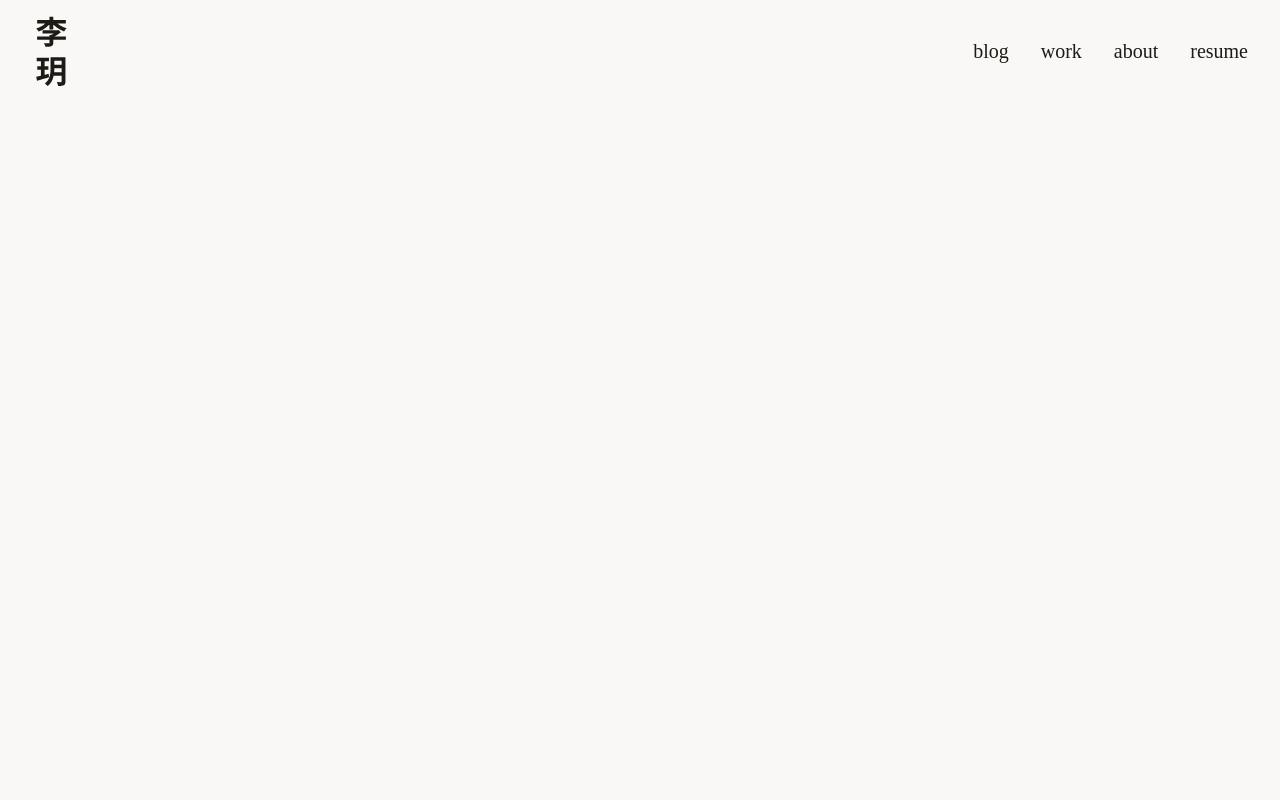
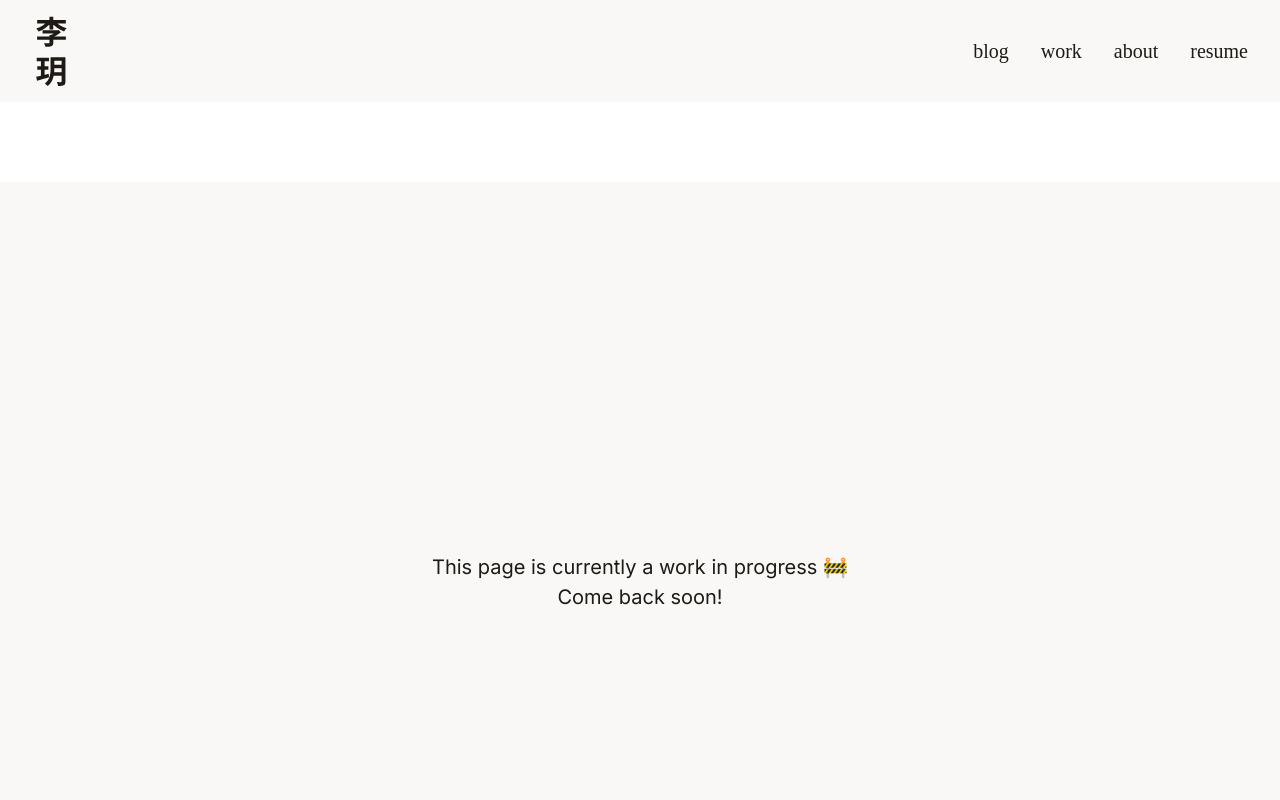
Before and after one commit to michelleli01/portfolio-v2, a SvelteKit app: page /work/dti in a window 1280 px wide. Shown: the top 800 px of the page. Built offline with nearby package versions, Linux system fonts and the light colour scheme.

Commit message:
work in progress

```diff
--- a/src/routes/work/[slug]/+page.svelte
+++ b/src/routes/work/[slug]/+page.svelte
@@ -1 +1,6 @@
-<section class="h-screen"></section>
+<section
+	class="h-screen font-sans text-general text-heading-3 m-20 flex flex-col items-center justify-center"
+>
+	<p class="">This page is currently a work in progress 🚧</p>
+	<p>Come back soon!</p>
+</section>
```
